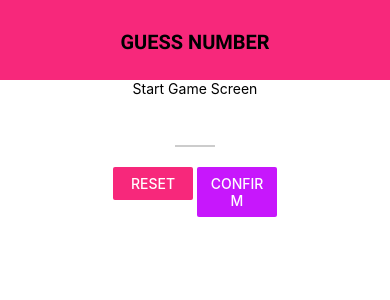
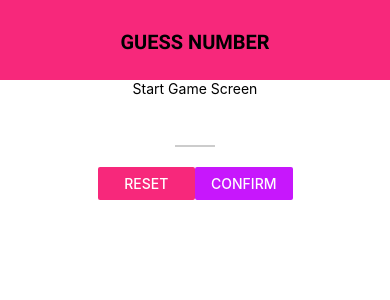
Before and after one commit to RaedGhodhbane/Guess-Number-Game, a React Native app: screen / in a window 390 px wide. Shown: the top 300 px of the page. Built offline with nearby package versions, Linux system fonts and the light colour scheme.

Commit message:
Responsive App

```diff
--- a/App.js
+++ b/App.js
@@ -87,5 +87,6 @@ else if (myGameOver) {
 
 const styles = StyleSheet.create({
   container: {
+    flex : 1,
   },
 });
--- a/Screens/GameOver.jsx
+++ b/Screens/GameOver.jsx
@@ -1,11 +1,12 @@
 import React from 'react'
-import { StyleSheet, View, Text, Image } from 'react-native'
+import { StyleSheet, View, Text, Image, ScrollView } from 'react-native'
 import BoxShadow from '../Components/BoxShadow'
 import MyButtons from '../Components/MyButtons'
 import colors from '../Global/colors'
 
 export default function GameOver(props) {
     return (
+        <ScrollView>
         <View style={css.container}>
             <Text> Game Over </Text>
             <Image
@@ -24,9 +25,8 @@ export default function GameOver(props) {
                 onPress= {props.restartGame}
                 />
             </View>
-
-
-        </View>
+            </View>
+            </ScrollView>
     )
 }
 
--- a/Screens/ScreenGame.jsx
+++ b/Screens/ScreenGame.jsx
@@ -1,5 +1,5 @@
 import React, { useRef, useState, useEffect } from 'react'
-import { Alert, StyleSheet, Text, View } from 'react-native'
+import { Alert, ScrollView, StyleSheet, Text, View } from 'react-native'
 import BoxShadow from '../Components/BoxShadow'
 import MyButtons from '../Components/MyButtons'
 import colors from '../Global/colors'
@@ -23,7 +23,7 @@ export default function ScreenGame(props) {
     if ((params ==='Lower' && currentRandomNumber < userNumberSelect) || (params==='Greater' && currentRandomNumber > userNumberSelect)) {
         return Alert.alert(
                 "You are wrong",
-                 `The number is ${params ==="lower" ? 'Lower' : "greater"}  than RandomNumber ?`,
+                 `The number is ${params ==='Lower' ? 'greater' : "lower"} than the RandomNumber`,
             [
               {
                 text: "Ok",
@@ -34,11 +34,11 @@ export default function ScreenGame(props) {
     }
     if (params==='Lower') {
             currentGreaterNumber.current = currentRandomNumber
-            console.log(currentGreaterNumber.current)
+            // console.log(currentGreaterNumber.current)
     }
     else {
         currentLowerNumber.current = currentRandomNumber
-        console.log(currentLowerNumber.current)
+        // console.log(currentLowerNumber.current)
     }
 
 
@@ -48,6 +48,7 @@ export default function ScreenGame(props) {
 }
 
     return (
+        <ScrollView>
         <View style={css.container}>
             <BoxShadow otherStyle={css.box}>
             <Text> Screen Game </Text>
@@ -70,6 +71,7 @@ export default function ScreenGame(props) {
             </View>
             </BoxShadow>
         </View>
+        </ScrollView>
     )
 }
 
@@ -77,6 +79,7 @@ const css= StyleSheet.create({
     container : {
         alignItems : 'center',
         padding : 10,
+        flex : 1,
 
     },
 
--- a/Screens/StartGame.jsx
+++ b/Screens/StartGame.jsx
@@ -1,6 +1,6 @@
-import React, { useState } from "react";
+import React, { useEffect, useState } from "react";
 
-import { StyleSheet, View, Text, TouchableWithoutFeedback, Keyboard, Alert } from "react-native";
+import { StyleSheet, View, Text, TouchableWithoutFeedback, Keyboard, Alert, ScrollView, Dimensions } from "react-native";
 import BoxShadow from "../Components/BoxShadow";
 
 import InputText from "../Components/InputText";
@@ -11,13 +11,28 @@ import colors from "../Global/colors";
 
 
 
+
 export default function StartGame(props) {
 
   const [enterNumber, setEnterNumber] = useState("");
   const [confirmed, setConfirmed] = useState(false);
   const [selectNumber, setSelectNumber] = useState('')
+  const [widthButton, setWidthButton] = useState(Dimensions.get('window').width / 4)
+  // console.log(Dimensions.get('window').height)
+  console.log(Dimensions.get('window'))
+  // console.log(Dimensions.get('screens'))
 
 
+  useEffect(() => {
+    const updateWidthButton = () => {
+      setWidthButton(Dimensions.get('window').width / 4)
+    }
+    const dimensionWidth = Dimensions.addEventListener(
+      "change",
+      updateWidthButton
+    );
+    return () => dimensionWidth?.remove();
+  });
 
 
   const handleChange = (value) => {
@@ -49,6 +64,7 @@ export default function StartGame(props) {
               },
             ]
           );
+
         return
         }
         setConfirmed(true)
@@ -63,6 +79,7 @@ export default function StartGame(props) {
 
 
   return (
+    <ScrollView>
     <TouchableWithoutFeedback onPress={() => Keyboard.dismiss()}>
     <View style={css.screen}>
 
@@ -84,14 +101,14 @@ export default function StartGame(props) {
 
       />
     <View style={css.buttonsContainer}>
-    <View style={css.buttonContainer}>
+    <View style={{width : widthButton}}>
     <MyButtons
       onPress={() => handleReset()}
       title="Reset"
       color={colors.primary}/>
     </View>
 
-    <View style={css.buttonContainer}>
+    <View style={{width : widthButton}}>
     <MyButtons
       onPress={() => handleConfirm()}
       title="Confirm"
@@ -114,6 +131,7 @@ export default function StartGame(props) {
      : null}
     </View>
     </TouchableWithoutFeedback>
+    </ScrollView>
 
  );
 
@@ -134,17 +152,12 @@ const css = StyleSheet.create({
 
     height: 30,
 
-    width: 40,
+    width: Dimensions.get('window').width>500 ? 50 : 40,
 
   },
 
   buttonsContainer: {
       flexDirection: "row",
-  },
-
-  buttonContainer: {
-      width: 80,
-      marginHorizontal: 2,
   },
 
   output: {
```
